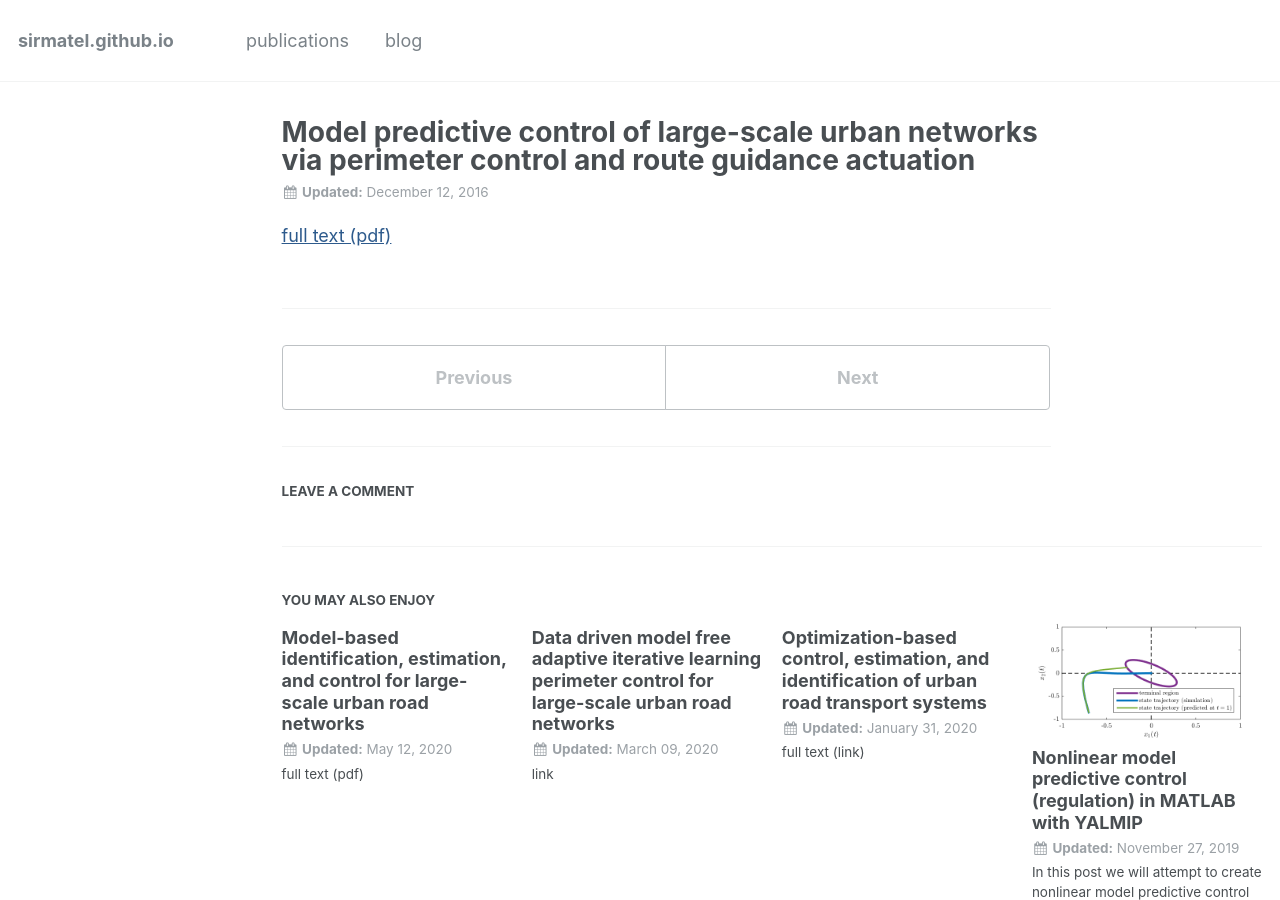
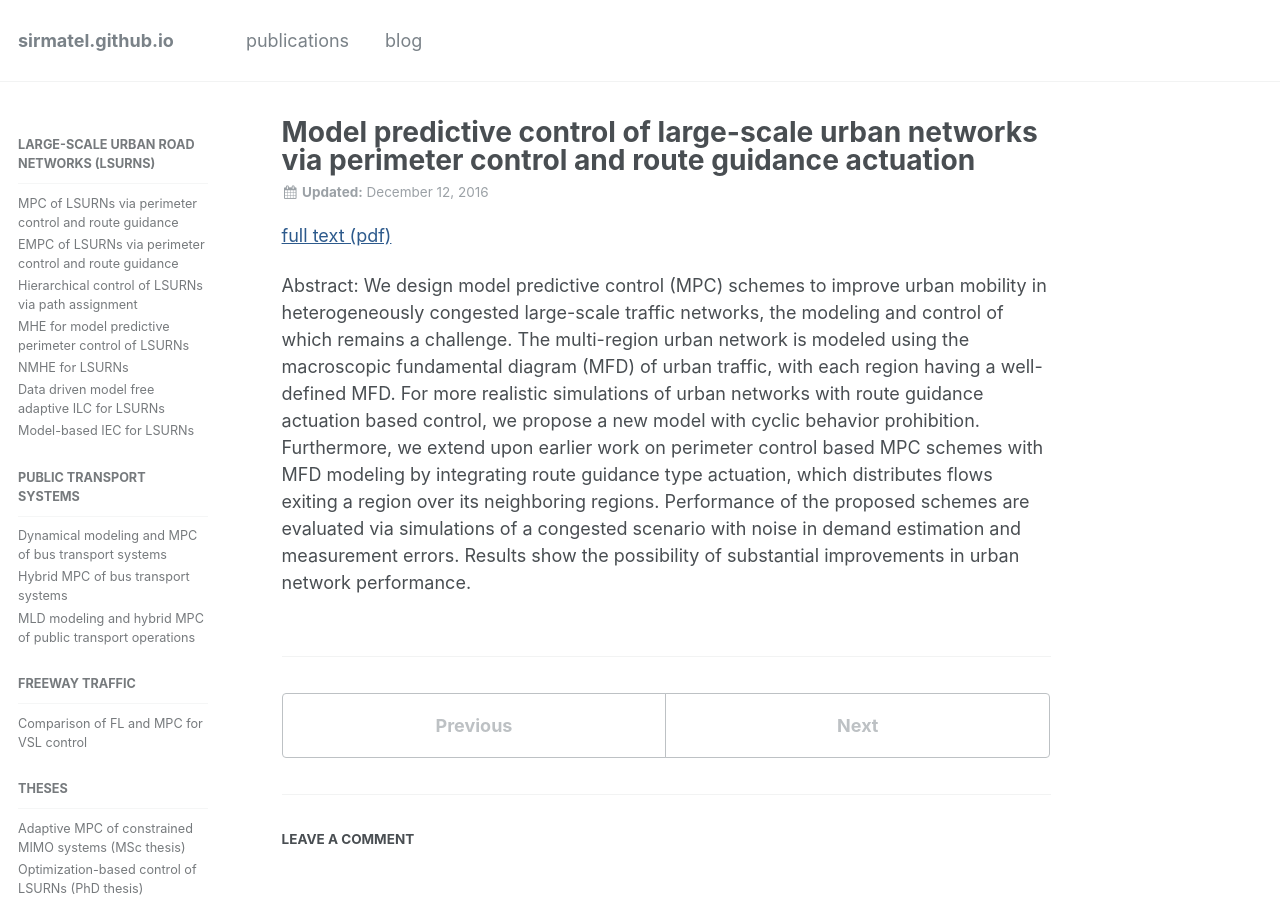
Before and after one commit to sirmatel/sirmatel.github.io, a Jekyll site: the page built from _posts/publications/2016-12-12-sirmatel2016.md, in a window 1280 px wide and 900 px high. Built offline with Jekyll 4.4.1, drawn with Linux system fonts in a browser that asks for light colours; comment, search, counter and statistics services are not loaded.

Commit message:
Update 2016-12-12-sirmatel2016.md

```diff
--- a/_posts/publications/2016-12-12-sirmatel2016.md
+++ b/_posts/publications/2016-12-12-sirmatel2016.md
@@ -10,6 +10,8 @@ author_profile: false
 excerpt:
 comments: true
 sidebar:
-  nav:
+  nav: "publications"
 ---
 <a href="https://sirmatel.github.io/assets/files/sirmatel2016model.pdf" style="color: #2d5a8c; text-decoration:underline">full text (pdf)</a>
+
+Abstract: We design model predictive control (MPC) schemes to improve urban mobility in heterogeneously congested large-scale traffic networks, the modeling and control of which remains a challenge. The multi-region urban network is modeled using the macroscopic fundamental diagram (MFD) of urban traffic, with each region having a well-defined MFD. For more realistic simulations of urban networks with route guidance actuation based control, we propose a new model with cyclic behavior prohibition. Furthermore, we extend upon earlier work on perimeter control based MPC schemes with MFD modeling by integrating route guidance type actuation, which distributes flows exiting a region over its neighboring regions. Performance of the proposed schemes are evaluated via simulations of a congested scenario with noise in demand estimation and measurement errors. Results show the possibility of substantial improvements in urban network performance.
```
